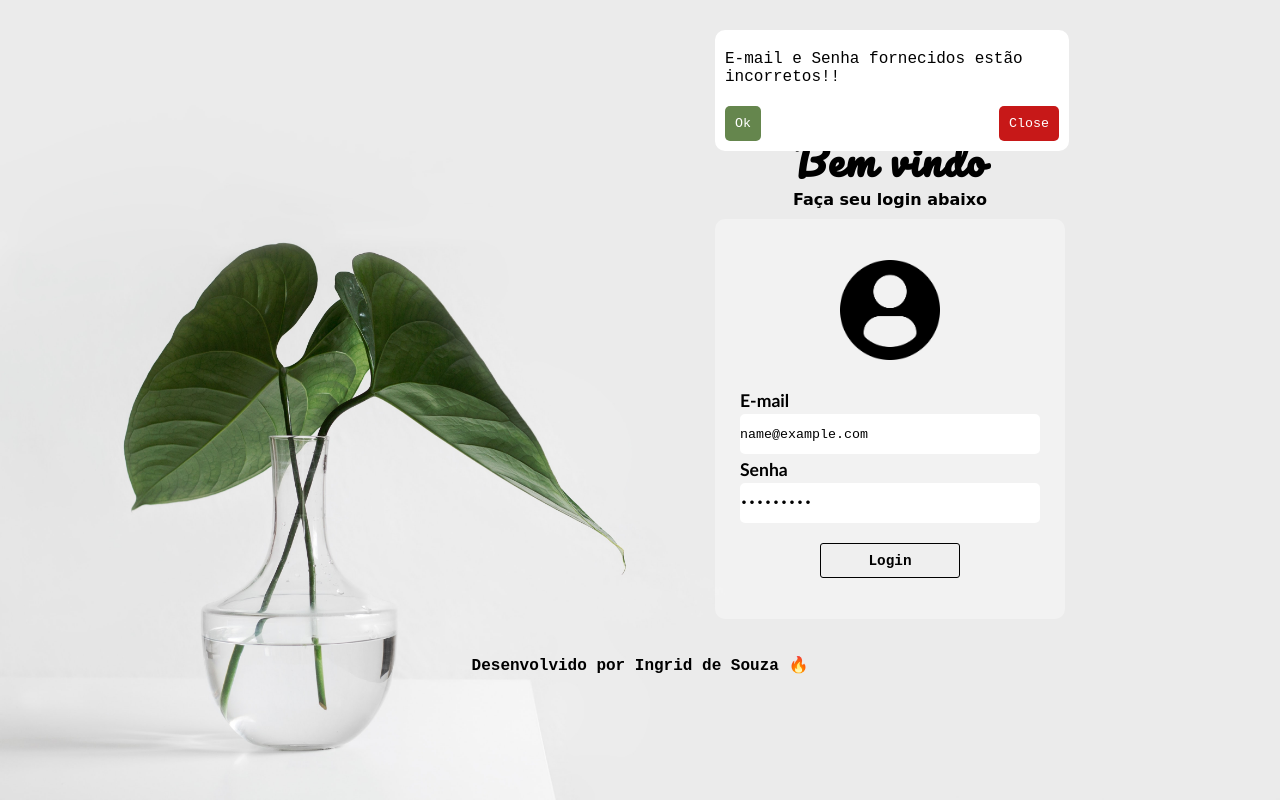
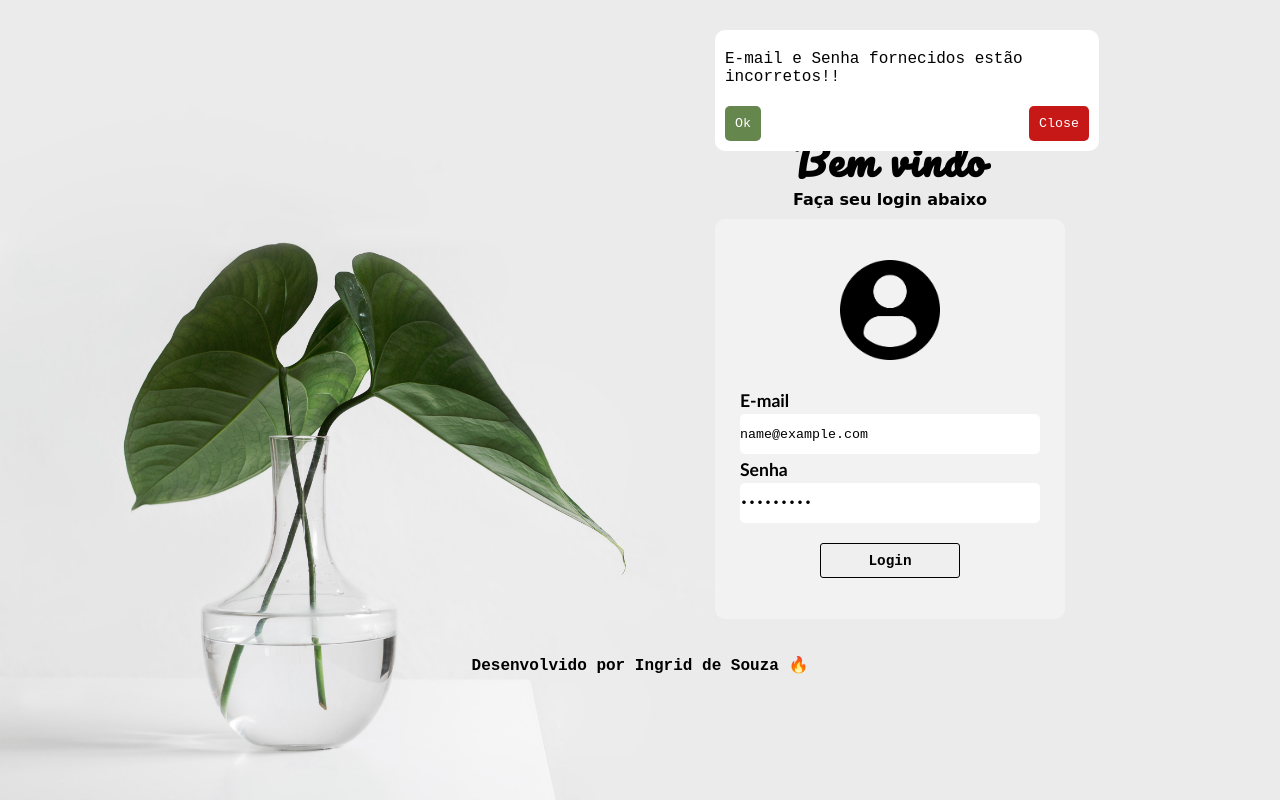
Before and after one commit to IngridsSilveira/loginSite, a plain HTML site: page index.html in a window 1280 px wide. Both pictures are taken after typing "name@example.com", "Sample123" into the empty fields and a click on the input "Login". Drawn offline with Linux system fonts and the light colour scheme; a web font is replaced by a local one.

Commit message:
finalizado

```diff
--- a/assets/css/style.css
+++ b/assets/css/style.css
@@ -213,6 +213,12 @@
     .input {
         width: 300px;
     }
+    .modalContainer {
+        width: 100vw;
+    }
+    .modal {
+        width: 40%;
+    }
 }
 
 @media screen and (min-width: 992px) {
@@ -236,4 +242,10 @@
         color: gold;
         font-size: 1.5rem;
       }
+      .modalContainer {
+        width: 100vw;
+    }
+    .modal {
+        width: 30%;
+    }
 }
```
